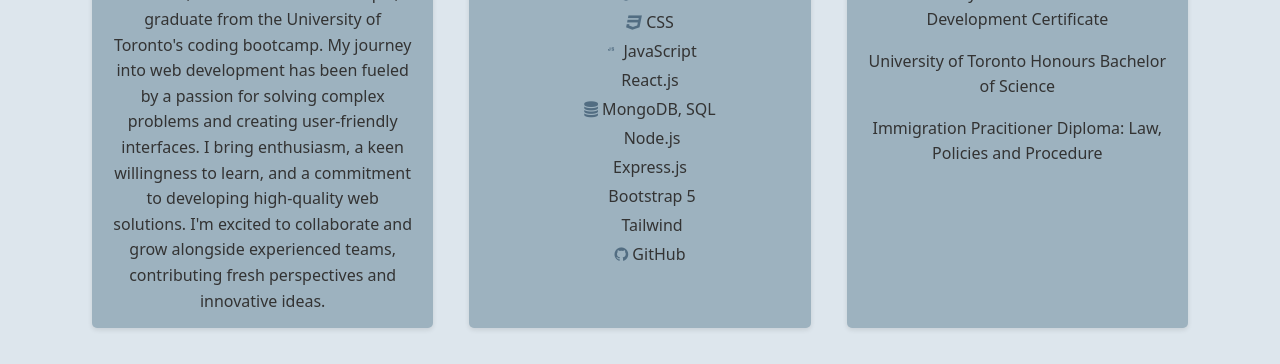
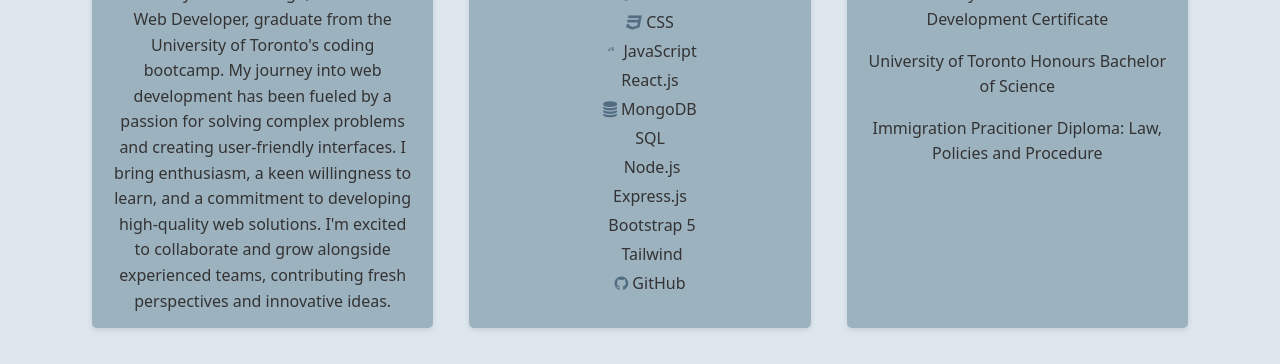
Before and after one commit to SanyamSamS/Portfolio.v2, a React (Vite) app: page / in a window 1280 px wide. Shown: the part 1160-1524 px from the top of the page. Built offline with nearby package versions, Linux system fonts and the light colour scheme; some icons are missing.

Commit message:
adjusted overall styling

```diff
--- a/src/components/About/About.css
+++ b/src/components/About/About.css
@@ -1,12 +1,7 @@
 .about-section {
-  padding: 4rem 0;
+  padding: 2rem 0;
   background-color: var(--color-bg-section);
   color: #333;
-}
-
-.about-section h2 {
-  font-size: 2rem;
-  margin-bottom: 1rem;
 }
 
 .about-section p {
--- a/src/components/About/About.jsx
+++ b/src/components/About/About.jsx
@@ -18,7 +18,8 @@ export const About = () => {
                 <li><i className="fa fa-css3"></i> CSS</li>
                 <li><i className="material-symbols-outlined">javascript</i> JavaScript</li>
                 <li><i className="fa-brands fa-react"></i> React.js</li>
-                <li><i className="fa fa-database"></i> MongoDB, SQL</li>
+                <li><i className="fa fa-database"></i> MongoDB</li>
+                <li> SQL</li>
                 <li><i className="fa fa-node-js"></i> Node.js</li>
                 <li> Express.js</li>
                 <li><i className="fa fa-bootstrap"></i> Bootstrap 5</li>
@@ -32,7 +33,7 @@ export const About = () => {
           <div className="col-lg-4 col-md-4 col-sm-12 order-1">
             <div className="info-box">
               <h3>Me</h3>
-              <p>I'm Sam, a Full Stack Web Developer, graduate from the University of Toronto's coding bootcamp. My journey into web development has been fueled by a passion for solving complex problems and creating user-friendly interfaces. I bring enthusiasm, a keen willingness to learn, and a commitment to developing high-quality web solutions. I'm excited to collaborate and grow alongside experienced teams, contributing fresh perspectives and innovative ideas. </p>
+              <p>I'm Sanyam 'Sam' Singh, a Full Stack Web Developer, graduate from the University of Toronto's coding bootcamp. My journey into web development has been fueled by a passion for solving complex problems and creating user-friendly interfaces. I bring enthusiasm, a keen willingness to learn, and a commitment to developing high-quality web solutions. I'm excited to collaborate and grow alongside experienced teams, contributing fresh perspectives and innovative ideas. </p>
             </div>
           </div>
 
--- a/src/components/Contact/Contact.css
+++ b/src/components/Contact/Contact.css
@@ -2,8 +2,8 @@
 .contact-section {
   background-color: var(--color-bg-section);
   color: #333;
-  padding: 4rem 0;
-  margin-top: 2.5rem;
+  padding: 1rem 0;
+
 }
 
 /* Contact Information Styling */
--- a/src/components/NavBar/NavBar.css
+++ b/src/components/NavBar/NavBar.css
@@ -1,7 +1,6 @@
 /* General navbar styling */
 .navbar {
-    background-color: var(--color-primary-bg); /* Change this to match your site's theme */
-    /* box-shadow: 0 2px 4px rgba(0, 0, 0, 0.1); */
+    background-color: var(--color-bg); /* Change this to match your site's theme */
     transition: background-color 0.3s ease;
 }
 
@@ -17,7 +16,7 @@
 }
 
 /* Navbar link styling */
-    .navbar-link {
+.navbar-link {
     color: #555;
     transition: color 0.3s ease;
 }
--- a/src/components/Projects/Projects.css
+++ b/src/components/Projects/Projects.css
@@ -1,9 +1,8 @@
 /* Projects Section */
 .projects-section {
-  padding: 4rem 0;
+  padding: 2rem 0;
   background-color: var(--color-bg-section);
   color: #333;
-  margin-top: 2rem;
 }
 
 /* Project Cards Styling */
```
